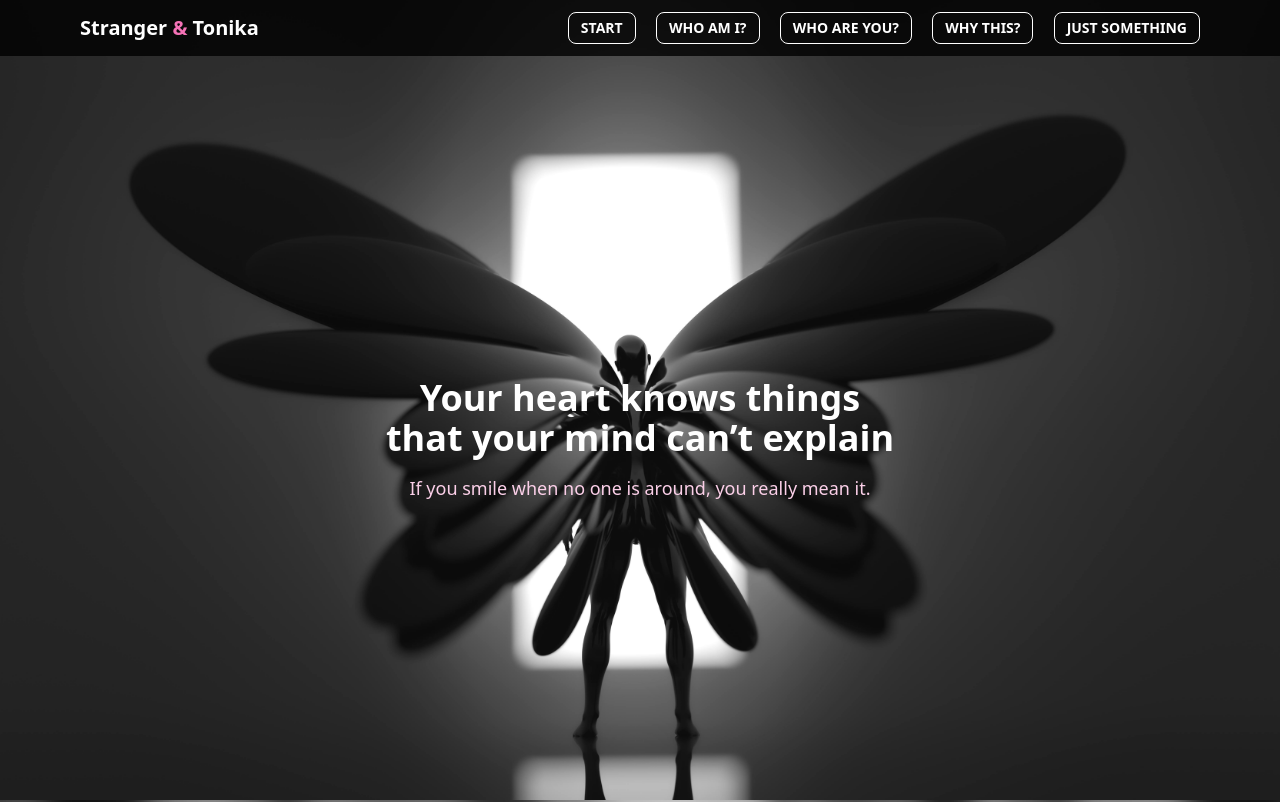
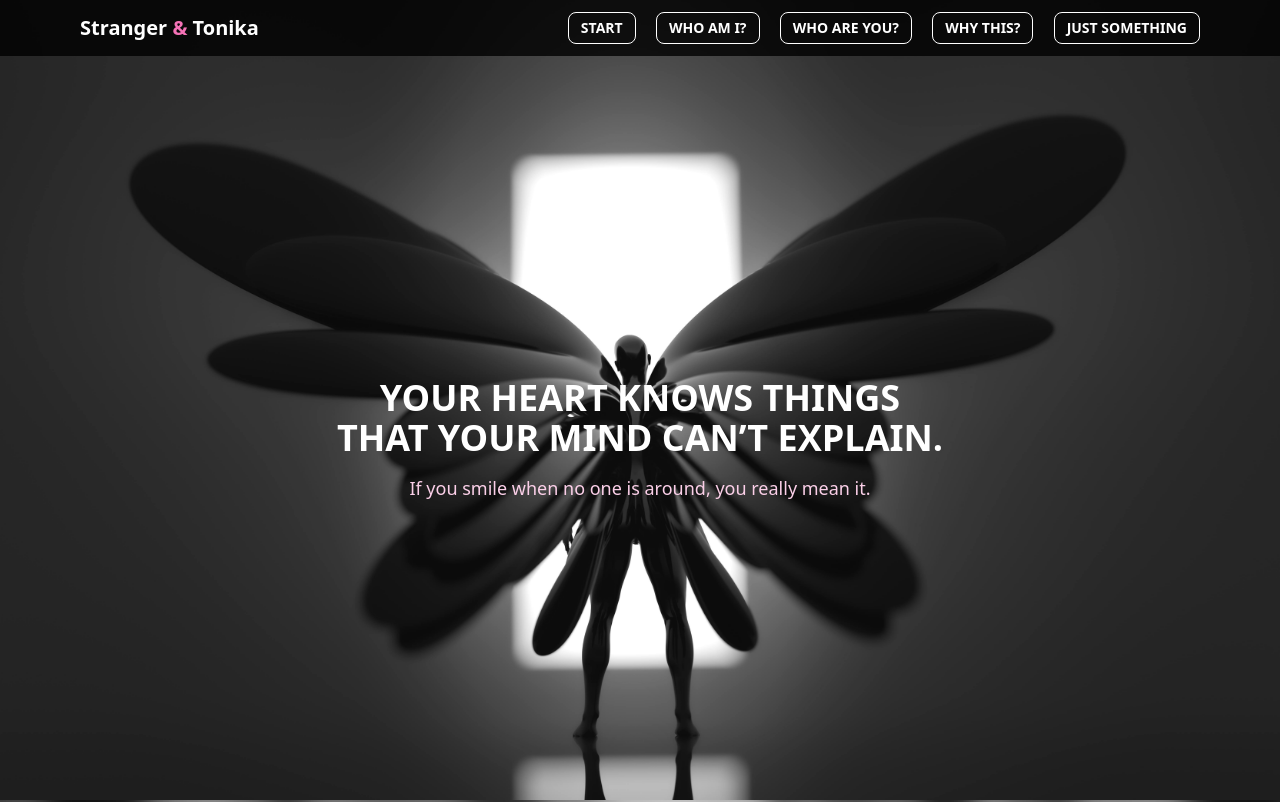
Before and after one commit to rayadkhan001/you_heart_knows_things_that_your_mind_cant_explain, a plain HTML site: page index.html in a window 1280 px wide. Shown: the top 802 px of the page. Drawn offline with nearby package versions, Linux system fonts and the light colour scheme.

Commit message:
Finished And Updated A Stranger site

```diff
--- a/index.html
+++ b/index.html
@@ -32,7 +32,7 @@
     <!-- Section 1: Intro -->
     <section id="intro" class="min-h-screen flex items-center justify-center text-center px-6 pt-20">
         <div>
-            <h2 class="text-4xl font-bold">Your heart knows things<br />that your mind can’t explain</h2>
+            <h2 class="text-4xl font-bold">YOUR HEART KNOWS THINGS<br/>THAT YOUR MIND CAN’T EXPLAIN.</h2>
             <p class="mt-4 text-lg text-pink-200">If you smile when no one is around, you really mean it.</p>
         </div>
     </section>
```
